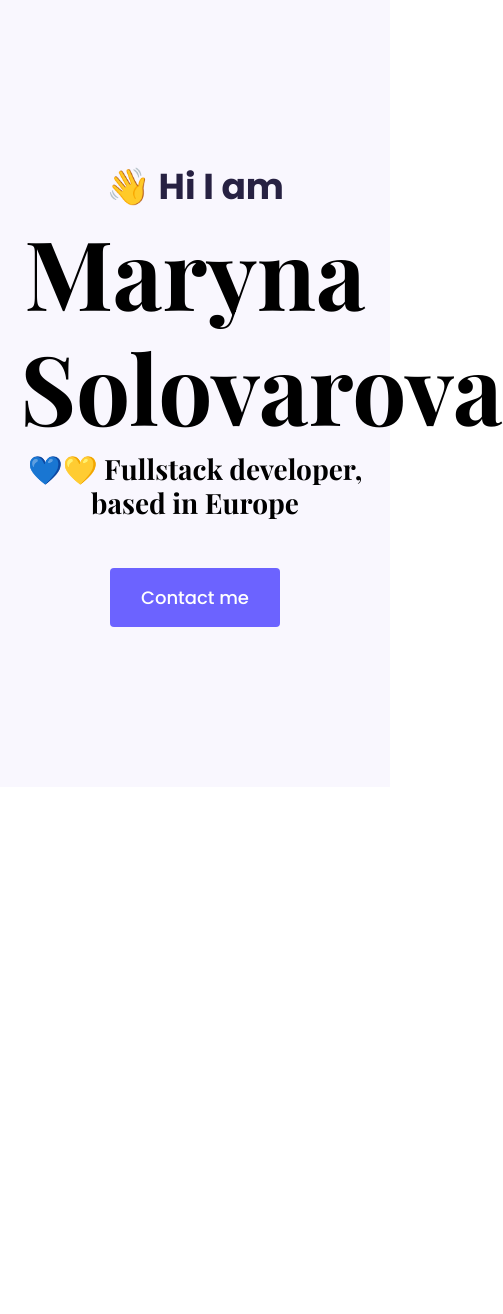
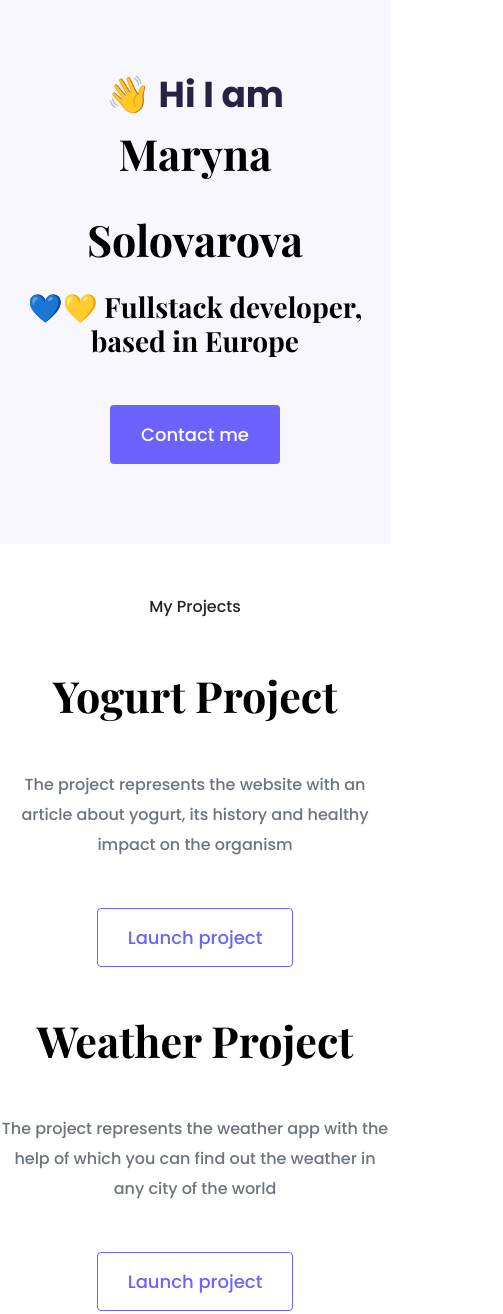
Before and after one commit to marynaSolovarova/portfolio-project, a plain HTML site: page index.html in a window 390 px wide. Shown: the top 1314 px of the page, 503 px wide, since content can reach past the window. Before the commit the page ends 844 px from the top, so only its background shows below. Drawn offline with nearby package versions, Linux system fonts and the light colour scheme.

Commit message:
Integrated homepage content design

```diff
--- a/index.html
+++ b/index.html
@@ -26,6 +26,39 @@
     <div>
     <a href="" class="btn btn-branding">Contact me</a></div>
     </div>
+    <p class="text-center m-5">My Projects</p>
+    <div class="container">
+        <div class="row mb-5">
+            <div class="col d-none d-lg-block"><img src="images/yogurt.png" alt="screenshot of a yogurt app" class="img-fluid"></div>
+            <div class="col">
+    <div class="project-description">
+    <h2 class="mb-5">Yogurt Project</h2>
+    <p class="mb-5 text-muted">The project represents the website with an article about yogurt, its history and healthy impact on the organism</p>
+    <a href="" class="btn btn-branding-outline">Launch project</a></div></div>
+        </div>
+
+    </div>
+    <div class="row mb-5">
+
+            <div class="col">
+    <div class="project-description">
+    <h2 class="mb-5">Weather Project</h2>
+    <p class="mb-5 text-muted">The project represents the weather app with the help of which you can find out the weather in any city of the world</p>
+    <a href="" class="btn btn-branding-outline">Launch project</a></div></div>
+    <div class="col d-none d-lg-block"><img src="images/weather.png" alt="screenshot of a weather app" class="img-fluid"></div>
+        </div>
+
+    </div>
+    <div class="row mb-5">
+            <div class="col d-none d-lg-block"><img src="images/dictionary.png" alt="screenshot of a yogurt app" class="img-fluid"></div>
+            <div class="col">
+    <div class="project-description">
+    <h2 class="mb-5">Dictionary Project</h2>
+    <p class="mb-5 text-muted">This project represents an app which you can use as an online dictionary</p>
+    <a href="" class="btn btn-branding-outline">Launch project</a></div></div>
+        </div>
+
+    </div>
     <script src="https://ajax.googleapis.com/ajax/libs/jquery/1.12.4/jquery.min.js"></script>
     <script src="js/bootstrap.min.js"></script>
     <script
--- a/styles/styles.css
+++ b/styles/styles.css
@@ -3,15 +3,20 @@ font-family: 'Playfair Display', serif;
 font-family: 'Poppins', sans-serif;*/
 :root {
   --branding-color: #6c63ff;
-    --heading-font-family: 'Playfair Display', serif;
-    --default-font-family: 'Poppins', sans-serif;
+  --heading-font-family: "Playfair Display", serif;
+  --default-font-family: "Poppins", sans-serif;
   --secondary-color: #f9f7fe;
 }
 
 body {
   font-family: var(--default-font-family);
 }
-h1, h2, h3, h4, h5, h6 {
+h1,
+h2,
+h3,
+h4,
+h5,
+h6 {
   color: black;
   font-weight: bold;
   font-family: var(--heading-font-family);
@@ -19,13 +24,17 @@ font-family: var(--heading-font-family);
 
 h1 {
   font-size: 96px;
+  line-height: 1.5;
 }
 
-p{
+h2 {
+  font-size: 64px;
+}
+p {
   font-weight: normal;
-
+  font-size: 16px;
+  line-height: 30px;
 }
-
 
 .hero {
   background-color: var(--secondary-color);
@@ -33,8 +42,7 @@ p{
   padding: 160px 20px;
 }
 
-
-.hero p{
+.hero p {
   font-size: 36px;
   font-weight: bold;
   margin: 0;
@@ -45,7 +53,7 @@ p{
   font-family: var(--heading-font-family);
   font-weight: normal;
   font-size: 24px;
-   line-height: 2;
+  line-height: 1.5;
 }
 
 .btn-branding {
@@ -56,3 +64,33 @@ p{
   line-height: 27px;
   padding: 15px 30px;
 }
+
+.btn-branding-outline {
+    border: 1px solid var(--branding-color);
+  border-radius: 4px;
+  color: var(--branding-color);
+  font-size: 18px;
+  line-height: 27px;
+  padding: 15px 30px;
+}
+
+.project-description {
+    padding: 120px, 60px;
+}
+
+@media (max-width: 960px) {
+    .project-description{
+        padding: 0;
+        text-align: center;
+    }
+    h1 {
+        font-size: 43px;
+        line-height: 2;
+    }
+    h2 {
+        font-size: 43px;
+    }
+    .hero {
+        padding: 80px 20px;
+    }
+}
```
Also changed, not shown: images/dictionary.png (added), images/weather.png (added), images/weather2.png (added), images/yoga1.png (added), images/yogurt.png (added), images/yogurt1.png (added). Lines whose indentation alone changed are shown as unchanged.
